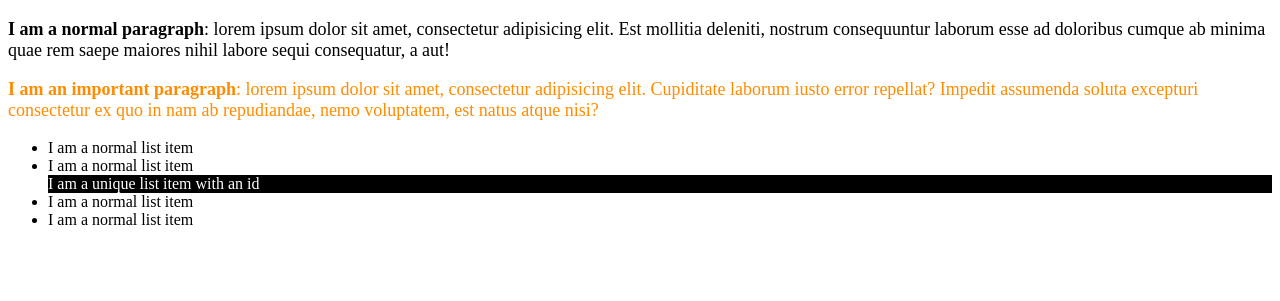
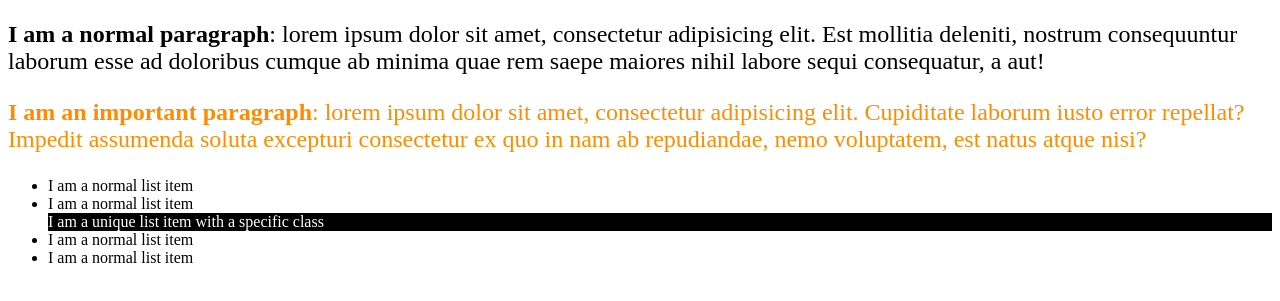
Before and after one commit to MALTT-STIC/minit-css-essentials, a plain HTML site: page tasks/03-selectors-priority/selectors-priority-solution.html in a window 1280 px wide. Shown: the part 61-362 px from the top of the page. Drawn offline with Linux system fonts and the light colour scheme.

Commit message:
Removed another styling with id

```diff
--- a/tasks/03-selectors-priority/selectors-priority-solution.html
+++ b/tasks/03-selectors-priority/selectors-priority-solution.html
@@ -5,10 +5,10 @@
     <meta name="viewport" content="width=device-width, initial-scale=1.0" />
     <title>Selectors Priority Solution</title>
     <style>
-      /* 1. Make all paragraphs with a 18px font-size */
+      /* 1. Make all paragraphs with a 1.5rem font-size */
 
       p {
-        font-size: 18px;
+        font-size: 1.5rem;
       }
 
       /* 2. Make "important" class all darkorange */
@@ -17,9 +17,9 @@
         color: darkorange;
       }
 
-      /* 3. Make "my-unique-li" id with white font over black background */
+      /* 3. Make "my-unique-li" class with white font over black background */
 
-      #my-unique-li {
+      .my-unique-li {
         color: white;
         background-color: black;
       }
@@ -46,7 +46,9 @@
     <ul>
       <li>I am a normal list item</li>
       <li>I am a normal list item</li>
-      <li id="my-unique-li">I am a unique list item with an id</li>
+      <li class="my-unique-li">
+        I am a unique list item with a specific class
+      </li>
       <li>I am a normal list item</li>
       <li>I am a normal list item</li>
     </ul>
```
Also changed, not shown: tasks/03-selectors-priority/selectors-priority-challenge.html (+5 -3 lines).
